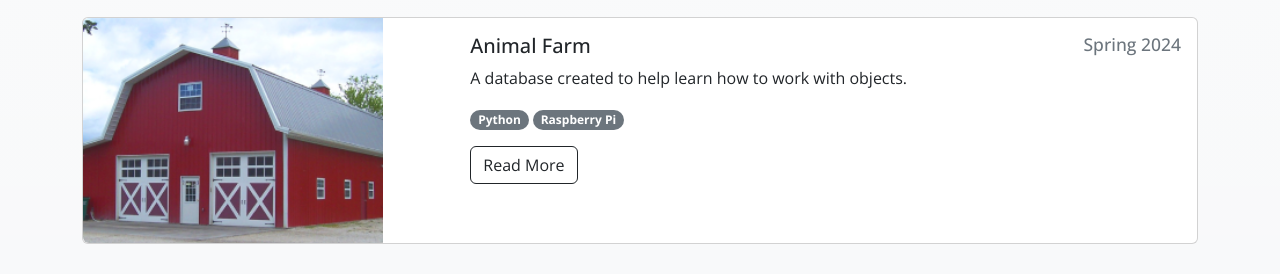
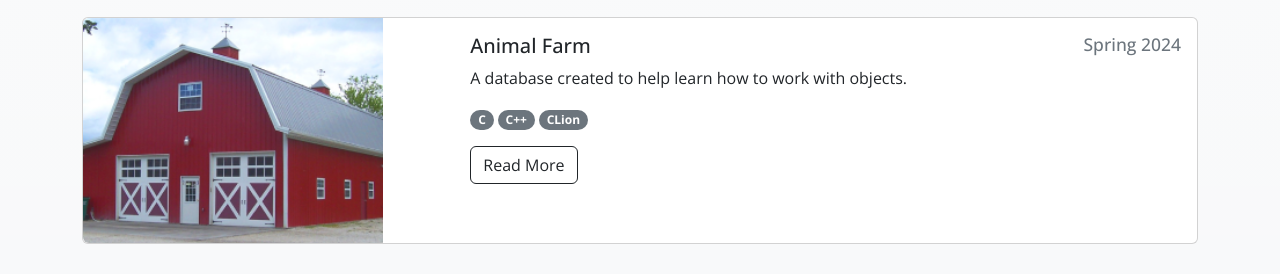
Before and after one commit to JoshCrockett/joshcrockett.github.io, a Jekyll site: the page built from index.html, in a window 1280 px wide. Shown: the part 517-791 px from the top of the page. Built offline with Jekyll 4.4.1, drawn with Linux system fonts in a browser that asks for light colours.

Commit message:
Update AnimalFarm.md

```diff
--- a/projects/AnimalFarm.md
+++ b/projects/AnimalFarm.md
@@ -6,8 +6,9 @@ title: "Animal Farm"
 date: Spring 2024
 published: true
 labels:
-  - Python
-  - Raspberry Pi
+  - C
+  - C++
+  - CLion
 summary: "A database created to help learn how to work with objects."
 ---
 This is a project that I worked on in my Object Oriented Programming class. It was a project where we were designing database themed around a theorhetical farm in CLion. We were tasked with implementing objects for Animals, Weight, and Capacity for the barn.
```
